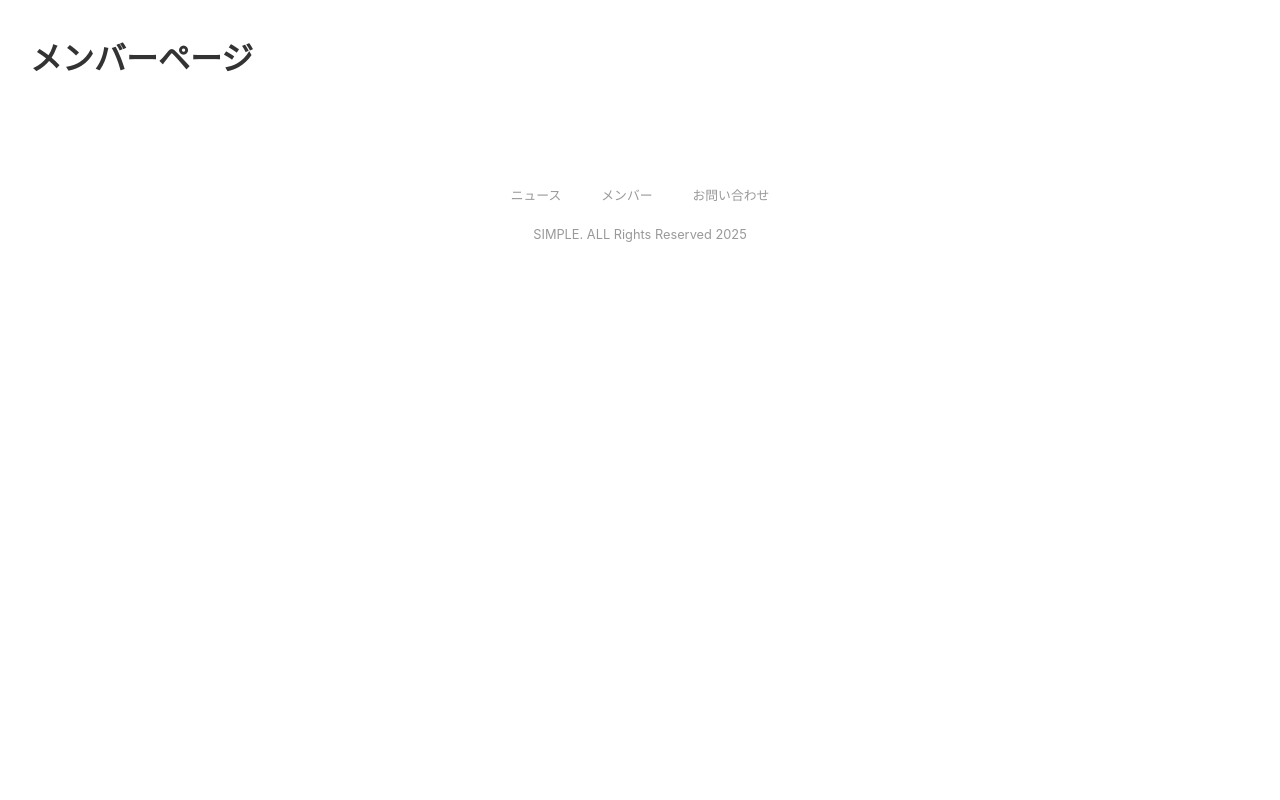
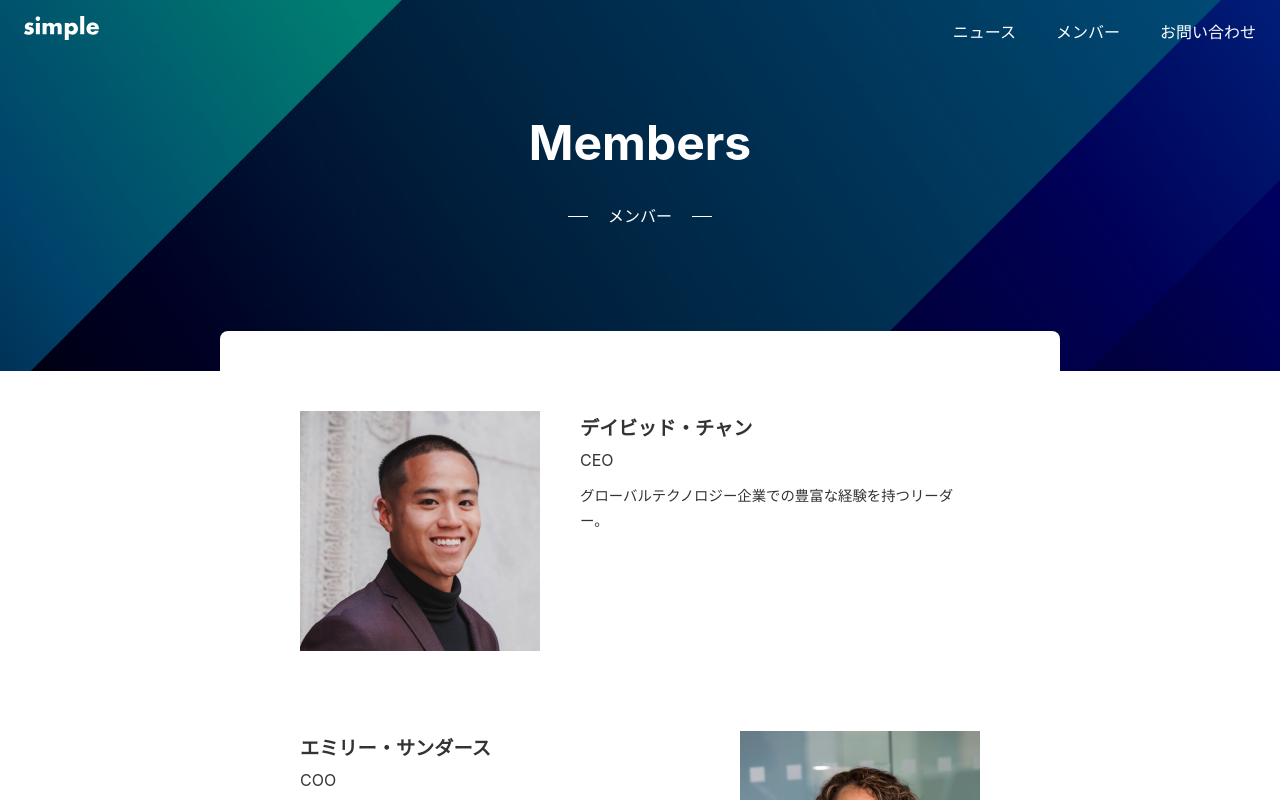
Before and after one commit to Tod9197/Next.js-HeadLess-CMS2, a Next.js app: page /members in a window 1280 px wide. Shown: the top 800 px of the page. Built offline with nearby package versions, Linux system fonts and the light colour scheme.

Commit message:
レイアウトの共通化

```diff
--- /dev/null
+++ b/app/_components/Hero/index.module.css
@@ -0,0 +1,50 @@
+.container {
+  position: relative;
+  display: flex;
+  align-items: center;
+  justify-content: center;
+  background-color: rgba(0, 0, 0, 0.5);
+  color: #fff;
+  overflow: hidden;
+  padding: 100px 0;
+}
+.title {
+  font-size: 3rem;
+  font-weight: bold;
+  text-align: center;
+  margin-bottom: 1rem;
+}
+.sub {
+  display: flex;
+  align-items: center;
+  gap: 20px;
+  margin-bottom: 40px;
+  justify-content: center;
+}
+.sub::before {
+  content: "";
+  display: block;
+  height: 1px;
+  width: 20px;
+  background-color: var(--color-text-unpainted);
+}
+.sub::after {
+  content: "";
+  display: block;
+  height: 1px;
+  width: 20px;
+  background-color: var(--color-text-unpainted);
+}
+.bgimg {
+  position: absolute;
+  top: 0;
+  right: 0;
+  height: 600px;
+  width: 100%;
+  object-fit: cover;
+  object-position: right;
+  display: flex;
+  align-items: center;
+  justify-content: center;
+  z-index: -1;
+}
--- /dev/null
+++ b/app/_components/Hero/index.tsx
@@ -0,0 +1,27 @@
+import Image from "next/image";
+import styles from "./index.module.css";
+
+type Props = {
+  title: string;
+  sub: string;
+};
+
+export default function Hero({ title, sub }: Props) {
+  return (
+    <>
+      <section className={styles.container}>
+        <div>
+          <h1 className={styles.title}>{title}</h1>
+          <p className={styles.sub}>{sub}</p>
+          <Image
+            className={styles.bgimg}
+            src="/img-mv.jpg"
+            alt=""
+            width={4000}
+            height={1200}
+          />
+        </div>
+      </section>
+    </>
+  );
+}
--- /dev/null
+++ b/app/_components/Sheet/index.module.css
@@ -0,0 +1,8 @@
+.container {
+  position: relative;
+  background-color: #fff;
+  width: 840px;
+  margin: -40px auto 0;
+  padding: 80px;
+  border-radius: 8px;
+}
--- /dev/null
+++ b/app/_components/Sheet/index.tsx
@@ -0,0 +1,13 @@
+import styles from "./index.module.css";
+
+type Props = {
+  children: React.ReactNode;
+};
+
+export default function Sheet({ children }: Props) {
+  return (
+    <>
+      <div className={styles.container}>{children}</div>
+    </>
+  );
+}
--- /dev/null
+++ b/app/members/layout.tsx
@@ -0,0 +1,15 @@
+import Sheet from "@/app/_components/Sheet";
+import Hero from "@/app/_components/Hero";
+
+type Props = {
+  children: React.ReactNode;
+};
+
+export default function RootLayout({ children }: Props) {
+  return (
+    <>
+      <Hero title="Members" sub="メンバー" />
+      <Sheet>{children}</Sheet>;
+    </>
+  );
+}
--- a/app/members/page.module.css
+++ b/app/members/page.module.css
@@ -0,0 +1,44 @@
+.text {
+  text-align: center;
+  margin-bottom: 40px;
+}
+.list {
+  display: flex;
+  align-items: flex-start;
+  gap: 40px;
+  margin-bottom: 80px;
+}
+.list:nth-child(even) {
+  flex-direction: row-reverse;
+}
+.image {
+  width: 240px;
+  height: auto;
+  border-radius: var(--border-radius);
+}
+.name {
+  font-size: 1.2rem;
+  font-weight: bold;
+}
+.position {
+  margin-bottom: 8px;
+}
+.profile {
+  font-size: 0.9rem;
+}
+.footer {
+  display: flex;
+  flex-direction: column;
+  align-items: center;
+  border-top: 1px solid var(--color-border);
+  padding-top: 40px;
+  text-align: center;
+  gap: 24px;
+}
+.message {
+  font-size: 2rem;
+  font-weight: bold;
+}
+.empty {
+  margin-bottom: 40px;
+}
--- a/app/members/page.tsx
+++ b/app/members/page.tsx
@@ -1,7 +1,69 @@
+import Image from "next/image";
+import styles from "./page.module.css";
+
+const data = {
+  contents: [
+    {
+      id: "1",
+      image: {
+        url: "/img-member1.jpg",
+        width: 240,
+        height: 240,
+      },
+      name: "デイビッド・チャン",
+      position: "CEO",
+      profile: "グローバルテクノロジー企業での豊富な経験を持つリーダー。",
+    },
+    {
+      id: "2",
+      image: {
+        url: "/img-member2.jpg",
+        width: 240,
+        height: 240,
+      },
+      name: "エミリー・サンダース",
+      position: "COO",
+      profile: "グローバル企業での運営管理と組織改革の経験豊富なエギゼクティブ",
+    },
+    {
+      id: "3",
+      image: {
+        url: "/img-member3.jpg",
+        width: 240,
+        height: 240,
+      },
+      name: "ジョン・ウィルソン",
+      position: "CTO",
+      profile:
+        "先進技術の研究開発と製品イノベーションの分野で優れた経歴を持つテクノロジーエキスパート",
+    },
+  ],
+};
+
 export default function Page() {
   return (
-    <div style={{ margin: "30px" }}>
-      <h1>メンバーページ</h1>
+    <div className={styles.conatiner}>
+      {data.contents.length === 0 ? (
+        <p className={styles.empty}>メンバーが登録されていません</p>
+      ) : (
+        <ul>
+          {data.contents.map((member) => (
+            <li key={member.id} className={styles.list}>
+              <Image
+                src={member.image.url}
+                alt=""
+                width={member.image.width}
+                height={member.image.height}
+              />
+              <dl>
+                <dt className={styles.name}>{member.name}</dt>
+                <dd className={styles.position}>{member.position}</dd>
+                <dd className={styles.profile}>{member.profile}</dd>
+              </dl>
+            </li>
+          ))}
+        </ul>
+      )}
     </div>
   );
 }
```
